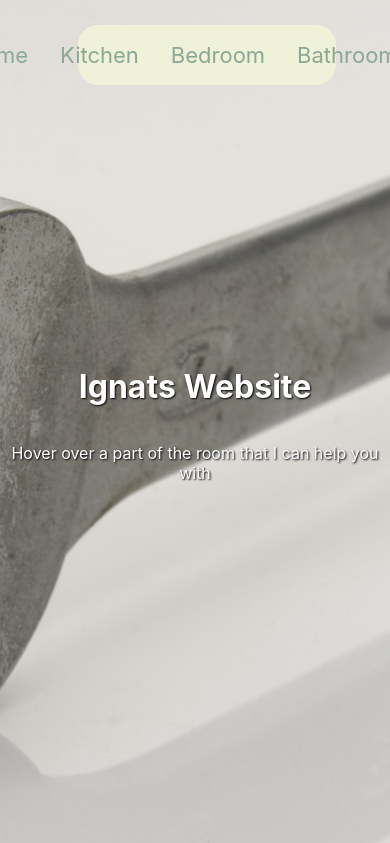
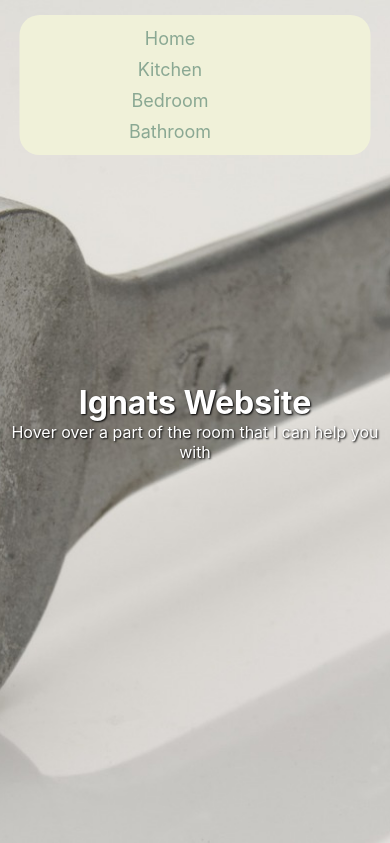
Before and after one commit to yuliaFl/handyMan_React, a React (Create React App) app in the folder proj/: page / in a window 390 px wide. Shown: the top 843 px of the page. Built offline with nearby package versions, Linux system fonts and the light colour scheme.

Commit message:
adjusted navbar css to change size with the page size

```diff
--- a/proj/src/pages/Navbar.css
+++ b/proj/src/pages/Navbar.css
@@ -1,10 +1,18 @@
-.nav-links a:hover {
-    color: #B85042;
+/* Reset some default browser styles */
+* {
+    margin: 0;
+    padding: 0;
+    box-sizing: border-box;
 }
 
+/* Basic styles for the navbar */
 .navbar {
     position: fixed;
+    top: 25px;
+    left: 50%;
+    transform: translateX(-50%);
     width: 60%;
+    max-width: 100%;
     background-color: #F0F1D9;
     justify-content: space-between;
     align-items: center;
@@ -13,10 +21,14 @@
     z-index: 100;
     font-size: 22px;
     border-radius: 20px;
-    margin-left: 20%;
-    margin-top:25px;
 }
 
+/* Hover effect for nav links */
+.nav-links a:hover {
+    color: #B85042;
+}
+
+/* Nav links styles */
 .nav-links {
     list-style: none;
     display: flex;
@@ -27,8 +39,45 @@
     align-items: center;
 }
 
+/* Individual nav link styles */
 .nav-links li a {
     color: #8AA893;
     text-decoration: none;
     padding: 8px;
 }
+
+/* Responsive design: Adjust font sizes and layout for smaller screens */
+@media (max-width: 768px) {
+    .navbar {
+        width: 80%;
+        font-size: 20px;
+        padding: 10px;
+        top: 20px;
+    }
+
+    .nav-links {
+        gap: 12px;
+    }
+
+    .nav-links li a {
+        padding: 6px;
+    }
+}
+
+@media (max-width: 480px) {
+    .navbar {
+        width: 90%;
+        font-size: 18px;
+        padding: 8px;
+        top: 15px;
+    }
+
+    .nav-links {
+        flex-direction: column;
+        gap: 10px;
+    }
+
+    .nav-links li a {
+        padding: 4px;
+    }
+}
```
